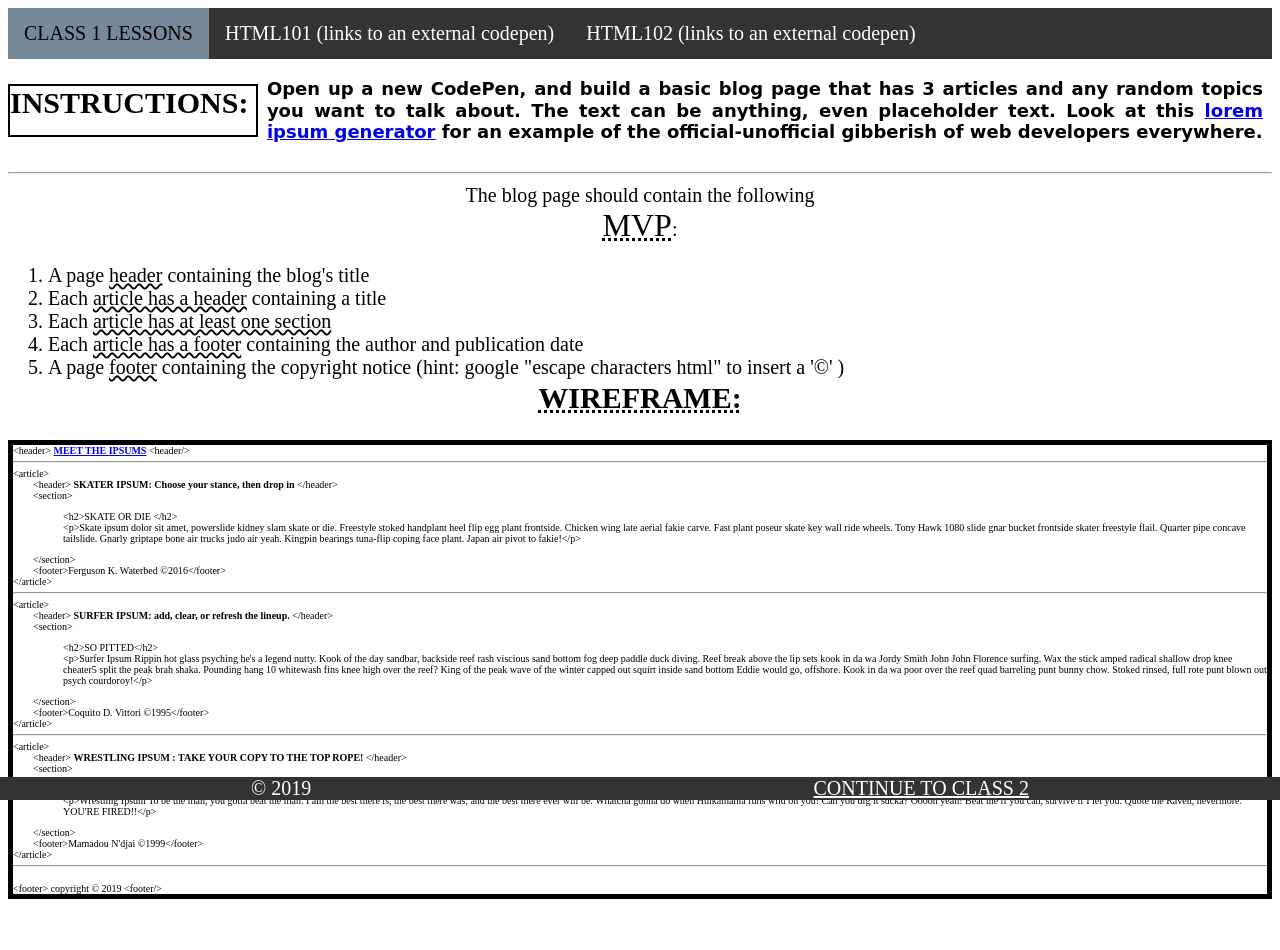
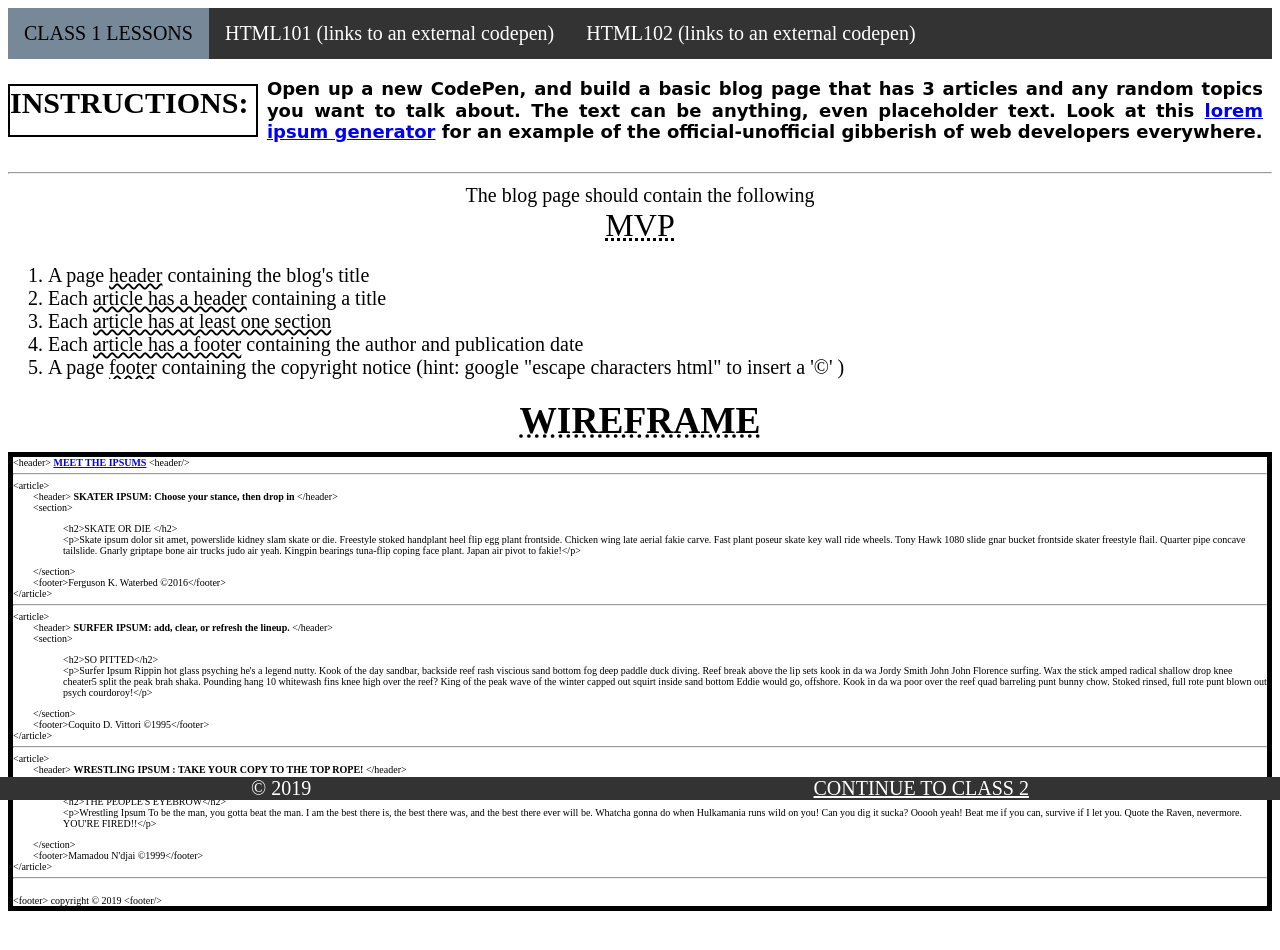
Before and after one commit to gradyrobbins/jumpstart, a plain HTML site: page Class1/index.html in a window 1280 px wide. Drawn offline with Linux system fonts and the light colour scheme; a web font is replaced by a local one.

Commit message:
turkey day tweaks

```diff
--- a/Class1/index.html
+++ b/Class1/index.html
@@ -44,8 +44,9 @@
     </section>
 
     <hr />
-    <section style="white-space:normal; text-align: center;">The blog page should contain the following <br /><abbr
-            title="Minimum Viable Product" style="font-size:xx-large;">MVP</abbr>:
+    <section style="white-space:normal; text-align: center;">
+        The blog page should contain the following <br />
+        <abbr style="font-size:xx-large;" title="Minimum Viable Product" >MVP </abbr>
         <ol>
             <li>A page <span id="a" onmouseover="chbg('yellow', '3em', 'Patrick Hand SC')" onmouseout="chbg('', '', '')"
                     style="text-decoration-line: underline;
@@ -58,18 +59,20 @@
                     onmouseout="chbg3('white', '')" style="text-decoration-line: underline;
                 text-decoration-style: wavy;">article has at
                     least one section</span></li><br />
-            <li>Each <span id="k" onmouseover="chbg4('yellow', '3em', 'Patrick Hand SC')" onmouseout="chbg4('white', '')" style="text-decoration-line: underline;
+            <li>Each <span id="k" onmouseover="chbg4('yellow', '3em', 'Patrick Hand SC')"
+                    onmouseout="chbg4('white', '')" style="text-decoration-line: underline;
                 text-decoration-style: wavy;">article has a
                     footer</span> containing the author and publication date</li><br />
-            <li>A page <span id="o" onmouseover="chbg5('yellow', '3em', 'Patrick Hand SC')" onmouseout="chbg5('white', '')" style="text-decoration-line: underline;
+            <li>A page <span id="o" onmouseover="chbg5('yellow', '3em', 'Patrick Hand SC')"
+                    onmouseout="chbg5('white', '')" style="text-decoration-line: underline;
                 text-decoration-style: wavy;">footer</span>
                 containing the copyright notice (hint: google "escape characters html" to insert a '&copy;' ) </li>
         </ol>
     </section>
+    <abbr style="font-size: xx-large;"
+        title="an image or set of images which displays the functional elements of a website or page, typically used for planning a site's structure and functionality."> <h3 style="text-align: center; margin: 0 0 ; padding: 0 0 10px 0  ;">WIREFRAME </h3>
+    </abbr>
 
-    <h2 style="white-space:normal; text-align: center;"><abbr
-            title="an image or set of images which displays the functional elements of a website or page, typically used for planning a site's structure and functionality.">WIREFRAME:
-        </abbr></h2>
     <div class="wireframe">
         <section>
             <header><span id="b">
@@ -91,7 +94,7 @@
                             gnar bucket frontside skater freestyle flail. Quarter pipe concave
                             tailslide. Gnarly griptape bone air trucks judo air yeah. Kingpin bearings tuna-flip
                             coping face plant. Japan air
-                             pivot to fakie!&lt;/p&gt;</p>&lt;/section&gt; </span>
+                            pivot to fakie!&lt;/p&gt;</p>&lt;/section&gt; </span>
                 </section>
                 <footer class="tab"><span id="l">&lt;footer&gt;Ferguson K. Waterbed &copy;2016&lt;/footer&gt;</footer>
                 &lt;/article&gt;</span>
@@ -136,7 +139,7 @@
                     </article>
                     <hr>
                     <br>
-                    <footer ><span id="p">&lt;footer&gt; copyright &copy; 2019 &lt;footer/&gt;</span></footer>
+                    <footer><span id="p">&lt;footer&gt; copyright &copy; 2019 &lt;footer/&gt;</span></footer>
         </section>
     </div>
 
--- a/Class1/styles.css
+++ b/Class1/styles.css
@@ -58,8 +58,7 @@ footer a {
 }
 
 .wireframe {
-  /* padding: 10px;
-  margin: 10px; */
+
   border: 5px solid black;
   font-size: x-small;
 }
@@ -81,7 +80,9 @@ ul {
   overflow: hidden;
   background-color: #333;
 }
-
+ol {
+  overflow: hidden;
+}
 ol > li {
     list-style: decimal ;
 }
```
